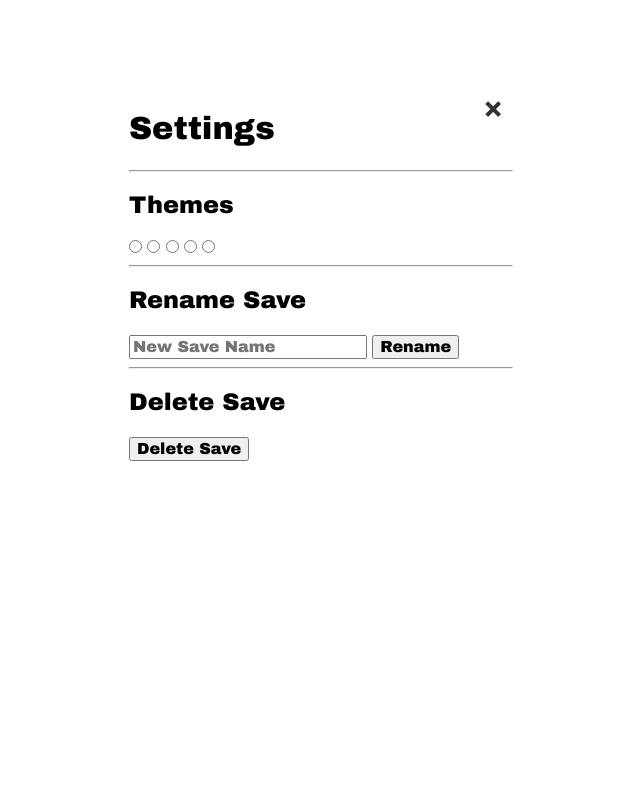
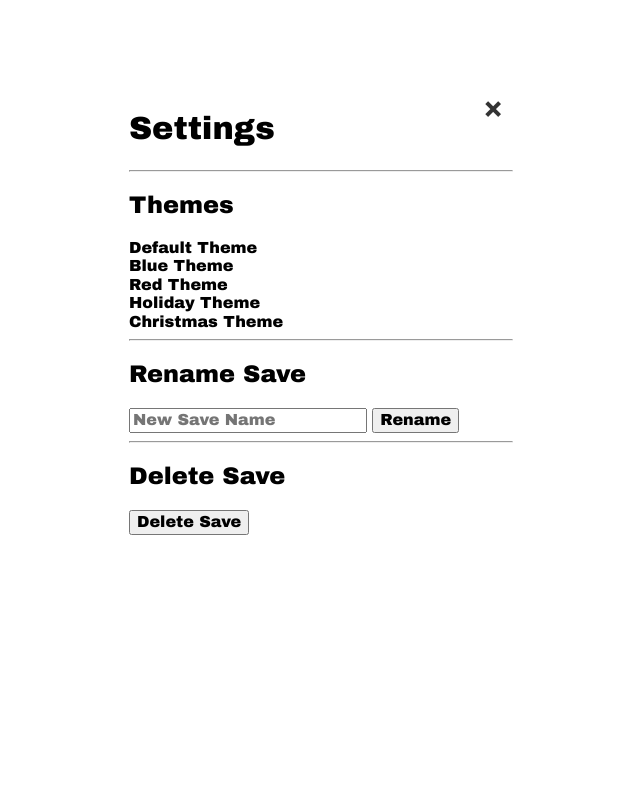
Before and after one commit to MauriceD253397/WorldSim, a PHP site: page /game.php in a window 1280 px wide, after a click on "Settings". Shown: the whole page, without its empty margins (319-959 px from the left). Run offline with PHP 8.4, Linux system fonts and the light colour scheme; the visitor is signed in with stand-in values (Sample User, id 1); tables that the repository leaves empty or names only in its code hold one stand-in row (values such as "Sample post").

Commit message:
9.22 Change Radio Buttons To Links

```diff
--- a/public/game.php
+++ b/public/game.php
@@ -70,11 +70,11 @@ if (isset($_SESSION['login']))
           <hr>
           <h2>Themes</h2>
           <form method="post">
-            <input type="radio" onclick="setActiveStyleSheet('default'); return false;" name="theme">
-            <input type="radio" onclick="setActiveStyleSheet('Blue Theme'); return false;" name="theme">
-            <input type="radio" onclick="setActiveStyleSheet('Red Theme'); return false;" name="theme">
-            <input type="radio" onclick="setActiveStyleSheet('Holiday Theme'); return false;" name="theme">
-            <input type="radio" onclick="setActiveStyleSheet('Christmas Theme'); return false;" name="theme">
+            <a href="#" onclick="setActiveStyleSheet('default'); return false;">Default Theme</a><br>
+            <a href="#" onclick="setActiveStyleSheet('Blue Theme'); return false;">Blue Theme</a><br>
+            <a href="#" onclick="setActiveStyleSheet('Red Theme'); return false;">Red Theme</a><br>
+            <a href="#" onclick="setActiveStyleSheet('Holiday Theme'); return false;">Holiday Theme</a><br>
+            <a href="#" onclick="setActiveStyleSheet('Christmas Theme'); return false;">Christmas Theme</a><br>
           </form>
           <hr>
           <h2>Rename Save</h2>
```
